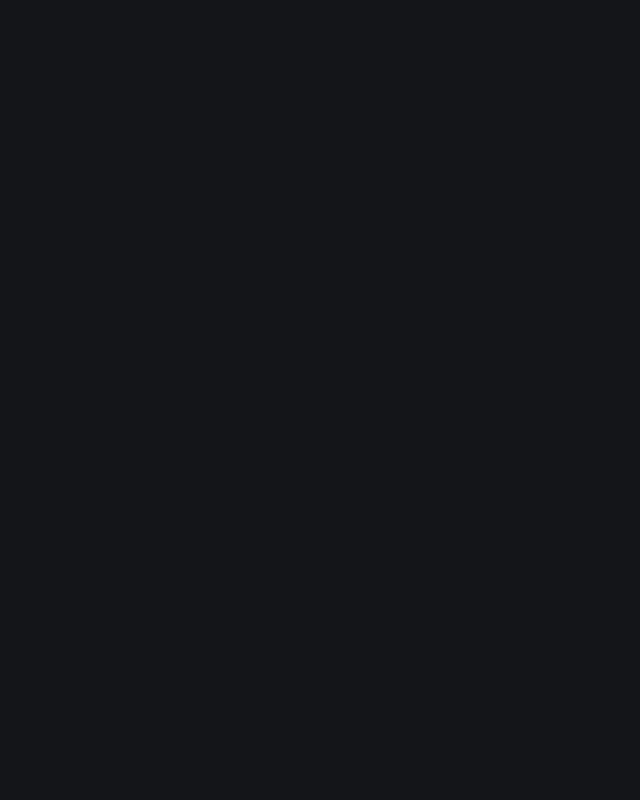
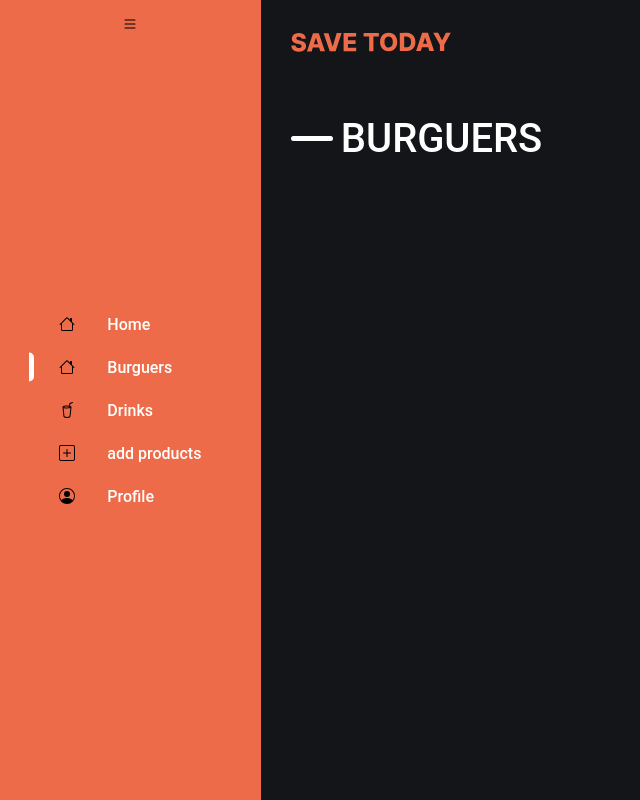
Before and after one commit to Camilo-Neto/nexus-commerce, a React (Create React App) app: page /burguers in a window 1280 px wide. Before the commit this address had no page. Shown: the whole page, without its empty margins (0-640 px from the left). Built offline with nearby package versions, Linux system fonts and the light colour scheme.

Commit message:
[STY-000](pages/Main/Burguer): adding new menu in sidebar, new router e adding content in page drinks

```diff
--- a/src/components/Sidebar/index.tsx
+++ b/src/components/Sidebar/index.tsx
@@ -8,6 +8,7 @@ import drinksIcon from "../../assets/drinks.svg"
 import houseIcon from "../../assets/house.svg"
 import addIcon from "../../assets/add.svg"
 import profileIcon from "../../assets/profile.svg"
+
 
 export function Sidebar (){
 
@@ -27,6 +28,12 @@ export function Sidebar (){
                     <NavLink to='/'>
                         <img src={houseIcon}/>
                         <span>Home</span>
+                    </NavLink>
+                </li>
+                <li>
+                    <NavLink to='burguers'>
+                        <img src={houseIcon}/>
+                        <span>Burguers</span>
                     </NavLink>
                 </li>
                 <li>
--- /dev/null
+++ b/src/pages/Main/Burguer/index.tsx
@@ -0,0 +1,11 @@
+import { Header } from "../../../components/Header"
+import { TitleCommerce } from "../../../components/TitleCommerce"
+
+export default function Burguers(){
+    return (
+        <>
+            <Header title="burguers"/>
+            <TitleCommerce>Burguers</TitleCommerce>
+        </>
+    )
+}
--- /dev/null
+++ b/src/pages/Main/Burguer/styles.ts
@@ -0,0 +1 @@
+import styled from "styled-components";
--- a/src/pages/Main/Drinks/index.tsx
+++ b/src/pages/Main/Drinks/index.tsx
@@ -1,11 +1,42 @@
 import { Header } from "../../../components/Header"
+import { Snacks } from "../../../components/Snacks"
 import { TitleCommerce } from "../../../components/TitleCommerce"
 
 export default function Drinks(){
+
+    const data = [
+        {
+            id: 1,
+            snack: 'drink',
+            name: 'Guarana Antactica',
+            description: 'O irressistível e saboroso guaraná pronto para matar a sua sede.',
+            price: "8,00",
+            image: 'https://i.imgur.com/upjIUnG.jpg'
+        },
+        {
+            id: 2,
+            snack: 'drink',
+            name: 'coca-cola',
+            description: 'A tradicional Coca-Cola que a família brasileira ama.',
+            price: "10,00",
+            image: 'https://i.imgur.com/upjIUnG.jpg'
+        },
+        {
+            id: 3,
+            snack: 'drink',
+            name: 'suco de laranja',
+            description: 'Suco natural de laranja para fortificar a sua saúde.',
+            price: "11,00",
+            image: 'https://i.imgur.com/upjIUnG.jpg'
+        },
+    ]
+
+
     return (
         <>
             <Header title="Drinks"/>
             <TitleCommerce>Drinks</TitleCommerce>
+            <Snacks snacks={data}></Snacks>
         </>
     )
 }
--- a/src/routes.tsx
+++ b/src/routes.tsx
@@ -3,6 +3,7 @@ import ProfilePage from './pages/Main/Profile'
 import Homepage from './pages/Main/HomeView'
 import DrinksPage from './pages/Main/Drinks'
 import AddProducts from './pages/Main/AddProducts'
+import Burguers from './pages/Main/Burguer'
 import MainPage from './pages/Main'
 
 export function AppRoutes() {
@@ -10,6 +11,7 @@ export function AppRoutes() {
     <Routes>
       <Route path='/' element={<MainPage />}>
         <Route path='/' element={<Homepage />}/>
+        <Route path='burguers' element={<Burguers />}/>
         <Route path='profile' element={<ProfilePage />}/>
         <Route path='drinks' element={<DrinksPage />}/>
         <Route path='addproducts' element={<AddProducts />}/>
```
